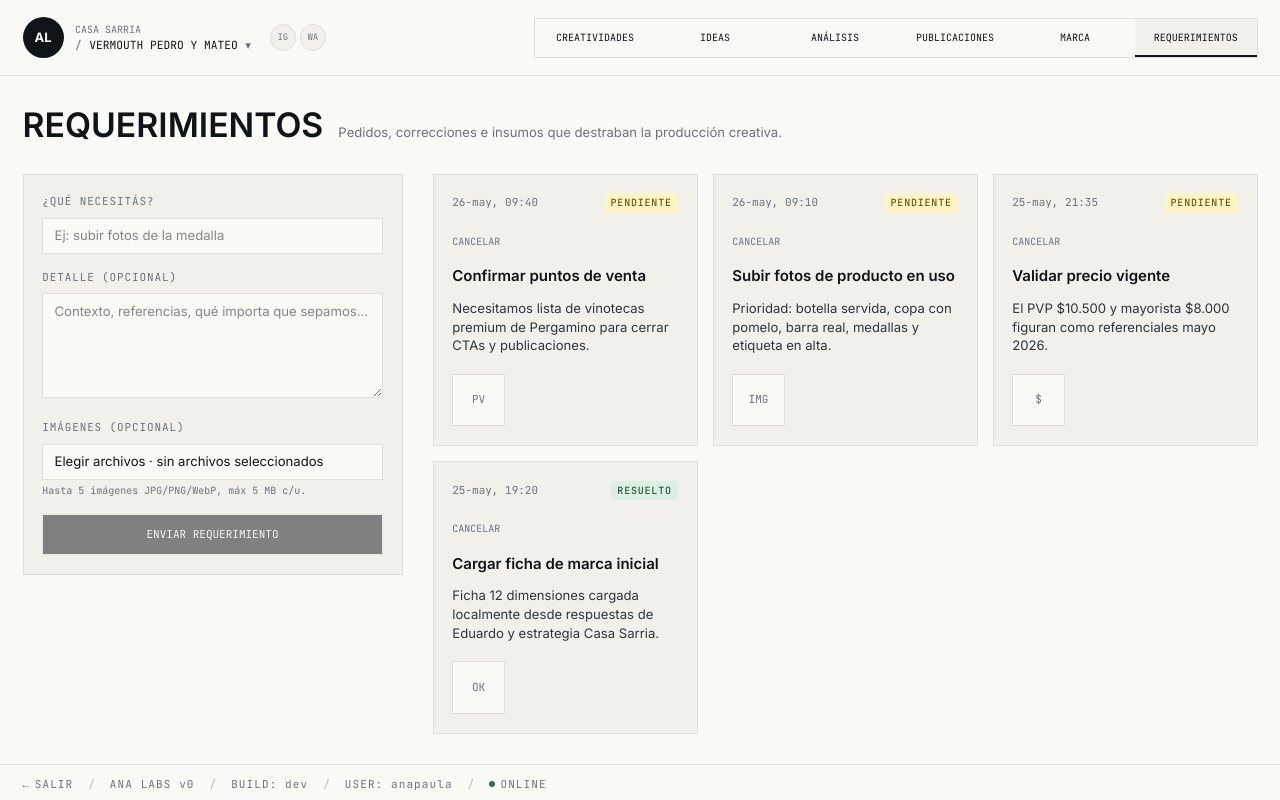
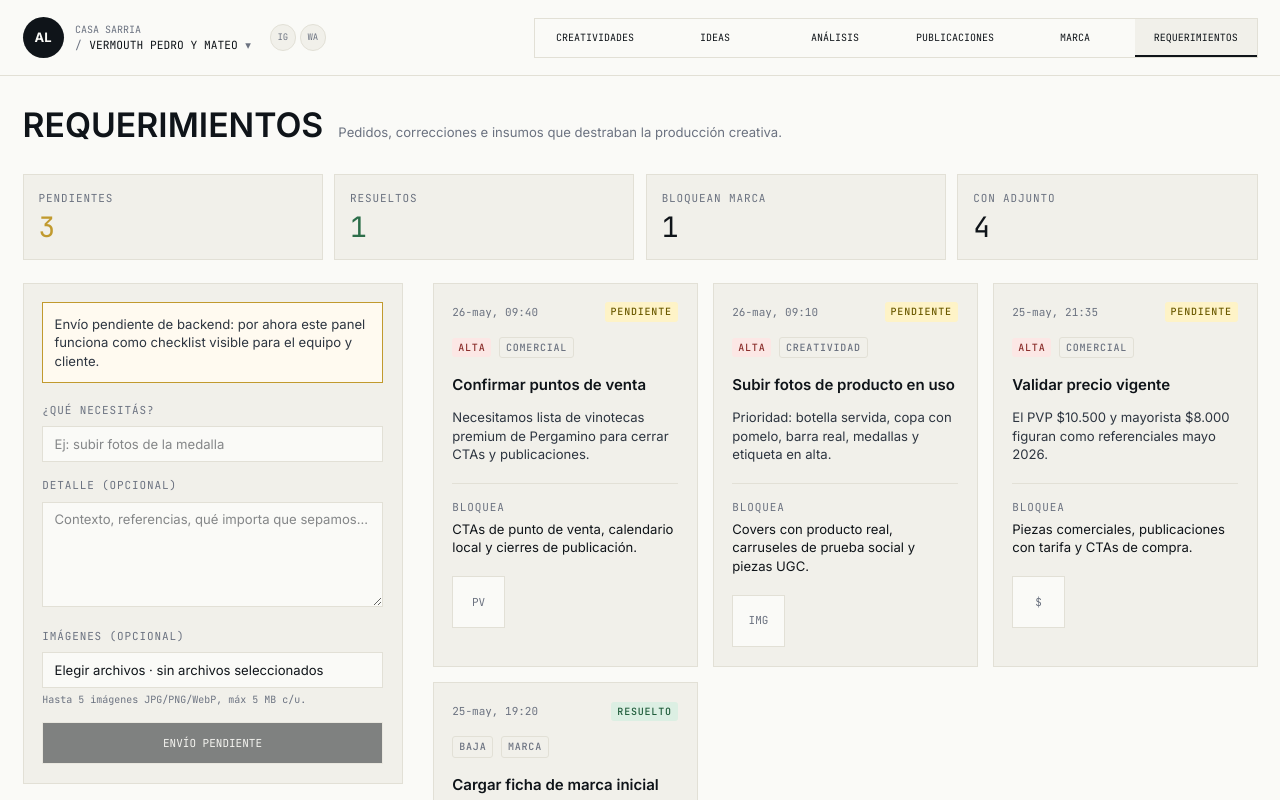
Before and after one commit to paumedium/ana-labs, a Next.js app: page /marcas/VPM/requerimientos in a window 1280 px wide. Shown: the top 800 px of the page. Built offline with nearby package versions, Linux system fonts and the light colour scheme.

Commit message:
feat: improve requirements triage

```diff
--- a/app/marcas/[code]/requerimientos/page.tsx
+++ b/app/marcas/[code]/requerimientos/page.tsx
@@ -13,6 +13,8 @@ export default async function RequerimientosPage({ params }: { params: Promise<{
   if (!brand) notFound();
 
   const requirements = getRequirements(code);
+  const pending = requirements.filter((item) => item.status === "pendiente");
+  const resolved = requirements.filter((item) => item.status === "resuelto");
 
   return (
     <>
@@ -23,8 +25,18 @@ export default async function RequerimientosPage({ params }: { params: Promise<{
           <p className="text-sm text-muted">Pedidos, correcciones e insumos que destraban la producción creativa.</p>
         </div>
 
+        <div className="mb-6 grid gap-3 md:grid-cols-4">
+          <RequirementMetric label="Pendientes" value={String(pending.length)} tone="amber" />
+          <RequirementMetric label="Resueltos" value={String(resolved.length)} tone="green" />
+          <RequirementMetric label="Bloquean marca" value={String(requirements.filter((item) => requirementImpact(item).area === "Marca").length)} />
+          <RequirementMetric label="Con adjunto" value={String(requirements.filter((item) => item.asset).length)} />
+        </div>
+
         <div className="grid gap-8 lg:grid-cols-[380px_1fr]">
           <section className="h-fit border border-line bg-paper-soft p-5">
+            <div className="mb-5 border border-[var(--amber)] bg-[#fffaf0] p-3 text-sm text-ink-soft">
+              Envío pendiente de backend: por ahora este panel funciona como checklist visible para el equipo y cliente.
+            </div>
             <div className="space-y-4">
               <label className="block">
                 <span className="eyebrow mb-2 block">¿Qué necesitás?</span>
@@ -39,28 +51,15 @@ export default async function RequerimientosPage({ params }: { params: Promise<{
                 <div className="border border-line bg-paper px-3 py-2 text-sm">Elegir archivos · sin archivos seleccionados</div>
                 <div className="mono mt-1 text-[10px] text-muted">Hasta 5 imágenes JPG/PNG/WebP, máx 5 MB c/u.</div>
               </label>
-              <button className="mono w-full border border-line bg-ink px-4 py-3 text-[11px] uppercase text-paper opacity-50">
-                Enviar requerimiento
+              <button className="mono w-full border border-line bg-ink px-4 py-3 text-[11px] uppercase text-paper opacity-50" aria-disabled="true">
+                Envío pendiente
               </button>
             </div>
           </section>
 
           <section className="grid auto-rows-fr gap-4 md:grid-cols-2 xl:grid-cols-3">
             {requirements.map((item) => (
-              <article key={item.id} className="border border-line bg-paper-soft p-5">
-                <div className="mb-4 flex items-center justify-between gap-2">
-                  <span className="mono text-[11px] text-muted">{item.date}</span>
-                  <span className={`status-pill ${statusClass[item.status]}`}>{item.status}</span>
-                </div>
-                <button className="mono mb-4 text-[10px] uppercase text-muted">Cancelar</button>
-                <h2 className="mb-3 font-semibold">{item.title}</h2>
-                <p className="text-sm text-ink-soft">{item.detail}</p>
-                {item.asset && (
-                  <div className="mono mt-5 flex h-14 w-14 items-center justify-center border border-line bg-paper text-[11px] text-muted">
-                    {item.asset}
-                  </div>
-                )}
-              </article>
+              <RequirementCard key={item.id} item={item} />
             ))}
           </section>
         </div>
@@ -68,3 +67,57 @@ export default async function RequerimientosPage({ params }: { params: Promise<{
     </>
   );
 }
+
+function RequirementCard({ item }: { item: Requirement }) {
+  const impact = requirementImpact(item);
+  const priority = requirementPriority(item);
+
+  return (
+    <article className="border border-line bg-paper-soft p-5">
+      <div className="mb-4 flex items-center justify-between gap-2">
+        <span className="mono text-[11px] text-muted">{item.date}</span>
+        <span className={`status-pill ${statusClass[item.status]}`}>{item.status}</span>
+      </div>
+      <div className="mb-4 flex flex-wrap items-center gap-2">
+        <span className={`status-pill ${priority === "alta" ? "status-pill-miss" : priority === "media" ? "status-pill-rev" : "status-pill-opt"}`}>{priority}</span>
+        <span className="status-pill status-pill-opt">{impact.area}</span>
+      </div>
+      <h2 className="mb-3 font-semibold">{item.title}</h2>
+      <p className="text-sm text-ink-soft">{item.detail}</p>
+      <div className="mt-5 border-t border-line pt-4">
+        <div className="eyebrow mb-1">Bloquea</div>
+        <div className="text-sm">{impact.blocks}</div>
+      </div>
+      {item.asset && (
+        <div className="mono mt-5 flex h-14 w-14 items-center justify-center border border-line bg-paper text-[11px] text-muted">
+          {item.asset}
+        </div>
+      )}
+    </article>
+  );
+}
+
+function RequirementMetric({ label, value, tone = "neutral" }: { label: string; value: string; tone?: "neutral" | "amber" | "green" }) {
+  const toneClass = tone === "amber" ? "text-[var(--amber)]" : tone === "green" ? "text-[var(--green)]" : "text-ink";
+
+  return (
+    <div className="border border-line bg-paper-soft p-4">
+      <div className="eyebrow mb-1">{label}</div>
+      <div className={`mono text-3xl ${toneClass}`}>{value}</div>
+    </div>
+  );
+}
+
+function requirementPriority(item: Requirement): "alta" | "media" | "baja" {
+  if (item.status === "resuelto") return "baja";
+  if (/precio|punto|venta|foto|asset|medalla/i.test(`${item.title} ${item.detail}`)) return "alta";
+  return "media";
+}
+
+function requirementImpact(item: Requirement): { area: "Marca" | "Creatividad" | "Comercial"; blocks: string } {
+  const text = `${item.title} ${item.detail}`;
+  if (/precio|PVP|mayorista/i.test(text)) return { area: "Comercial", blocks: "Piezas comerciales, publicaciones con tarifa y CTAs de compra." };
+  if (/punto|vinoteca|venta/i.test(text)) return { area: "Comercial", blocks: "CTAs de punto de venta, calendario local y cierres de publicación." };
+  if (/foto|imagen|asset|medalla/i.test(text)) return { area: "Creatividad", blocks: "Covers con producto real, carruseles de prueba social y piezas UGC." };
+  return { area: "Marca", blocks: "Actualización de ficha y decisiones downstream." };
+}
```
